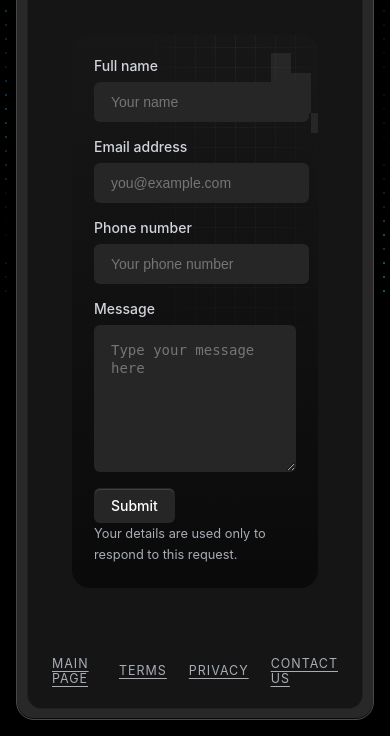
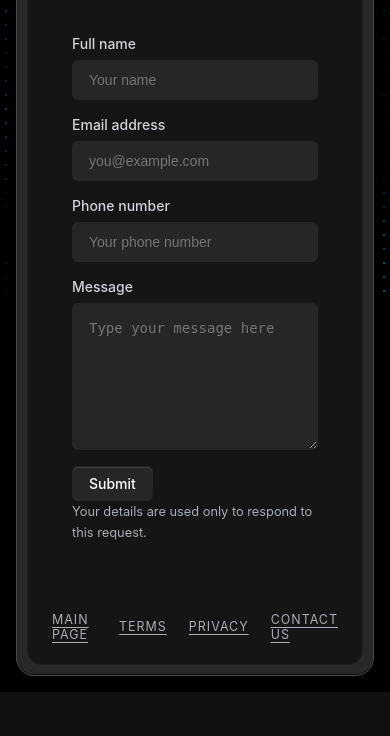
Before and after one commit to kristianneuhen/NeuhenAI, a Flask app: page /contact in a window 390 px wide. Shown: the part 551-1287 px from the top of the page. After the commit the page ends 1243 px from the top, so only its background shows below. Run offline with Flask 3, Linux system fonts and the light colour scheme.

Commit message:
Blend contact form into canvas

```diff
--- a/static/styles.css
+++ b/static/styles.css
@@ -287,48 +287,12 @@ p, li { color: #c6c9ce; line-height: 1.65; }
   width: 100%;
 }
 .contact-form {
-  background: linear-gradient(180deg, #171717, #0a0a0a);
-  border-radius: 18px;
+  background: #151515;
+  border-radius: 0;
   display: flex;
   flex-direction: column;
-  isolation: isolate;
-  overflow: hidden;
-  padding: clamp(22px, 4vw, 40px);
-  position: relative;
+  padding: 0;
 }
-.contact-form__pattern {
-  height: 100%;
-  left: 50%;
-  margin-left: -80px;
-  margin-top: -8px;
-  overflow: hidden;
-  pointer-events: none;
-  position: absolute;
-  top: 0;
-  width: 100%;
-  z-index: 0;
-}
-.contact-form__pattern::before {
-  background-image:
-    linear-gradient(rgba(255, 255, 255, .11) 1px, transparent 1px),
-    linear-gradient(90deg, rgba(255, 255, 255, .11) 1px, transparent 1px);
-  background-size: 20px 20px;
-  content: "";
-  inset: 0;
-  mask-image: radial-gradient(farthest-side at top, #000 0%, transparent 100%);
-  opacity: .35;
-  position: absolute;
-}
-.contact-form__pattern span {
-  background: rgba(255, 255, 255, .07);
-  box-shadow: 0 20px rgba(255, 255, 255, .07), 20px 20px rgba(255, 255, 255, .07), 20px 40px rgba(255, 255, 255, .07), 40px 60px rgba(255, 255, 255, .07);
-  height: 20px;
-  position: absolute;
-  right: 70px;
-  top: 26px;
-  width: 20px;
-}
-.contact-form > :not(.contact-form__pattern):not(.contact-honeypot) { position: relative; z-index: 1; }
 .contact-field { display: grid; gap: 0; margin-bottom: 16px; }
 .contact-field label { color: #d1d5db; display: inline-block; font-size: .875rem; font-weight: 500; margin-bottom: 8px; }
 .contact-field input,
--- a/templates/contact.html
+++ b/templates/contact.html
@@ -25,7 +25,6 @@
   </div>
 
   <form class="contact-form" action="{{ url_for('contact_submit') }}" method="post">
-    <div class="contact-form__pattern" aria-hidden="true"><span></span></div>
     <input type="hidden" name="csrf_token" value="{{ csrf_token() }}" />
     <div class="contact-honeypot" aria-hidden="true">
       <label for="website">Website</label>
```
Also changed, not shown: tests/test_app.py (+0 -1 lines).
